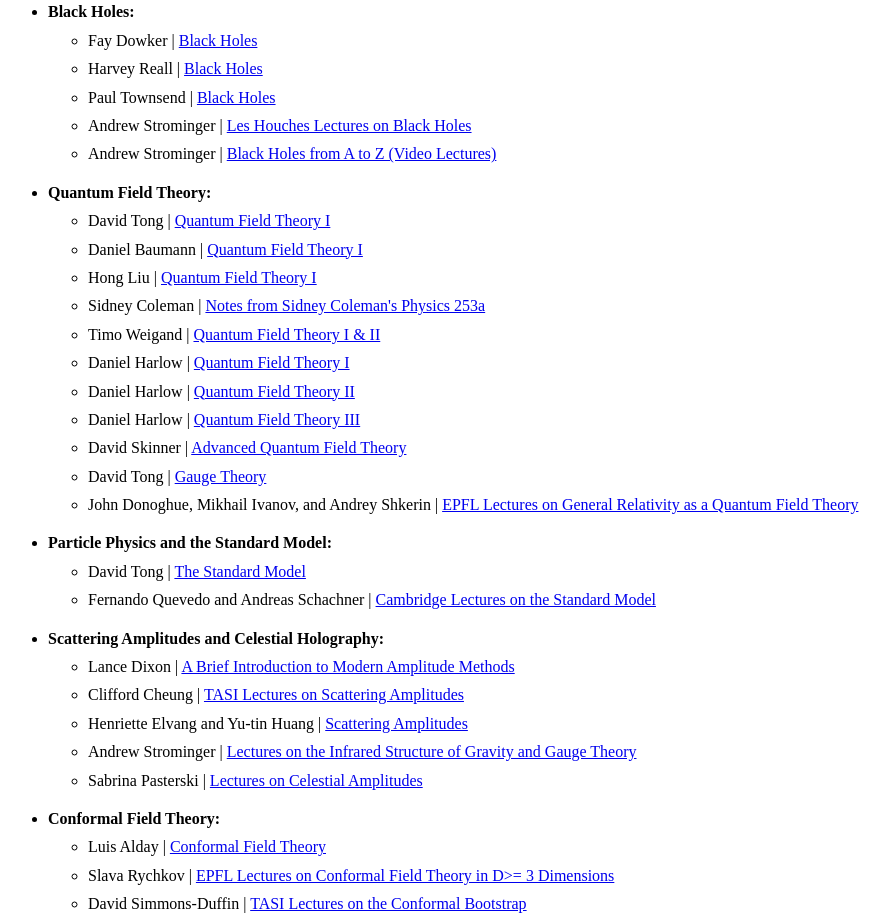
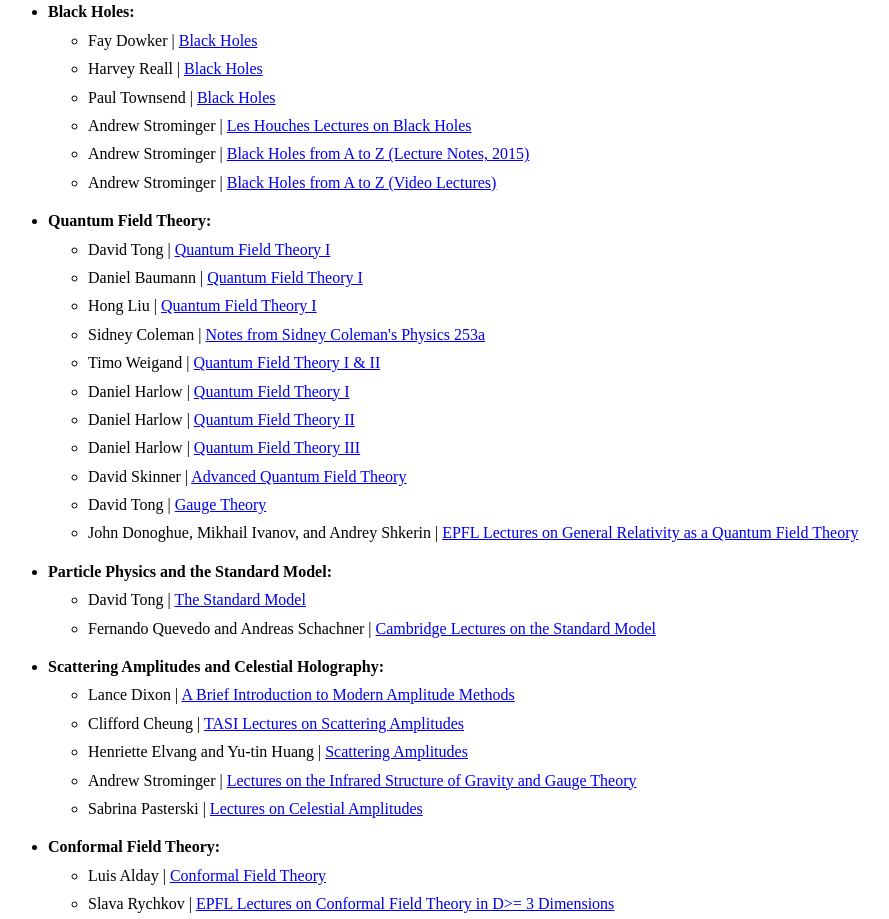
Before and after one commit to abelphysics/abelphysics.github.io, a plain HTML site: page index.html in a window 1280 px wide. Shown: the part 1992-2911 px from the top of the page, without its empty margins (0-889 px from the left). Drawn offline with Linux system fonts and the light colour scheme.

Commit message:
minor fixes

```diff
--- a/index.html
+++ b/index.html
@@ -353,6 +353,12 @@
     <li>
   Andrew Strominger |
   <a href="https://arxiv.org/abs/hep-th/9501071">Les Houches Lectures on Black Holes</a>
+</li>
+    <li>
+  Andrew Strominger |
+  <a href="notes/Strominger-Black-Holes-from-A-to-Z.pdf">
+    Black Holes from A to Z (Lecture Notes, 2015)
+  </a>
 </li>
     <li>
   Andrew Strominger |
```
